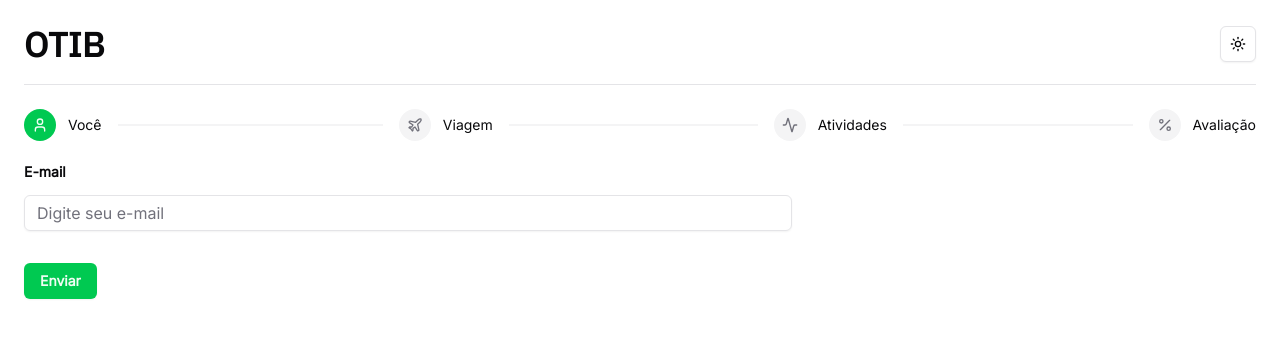
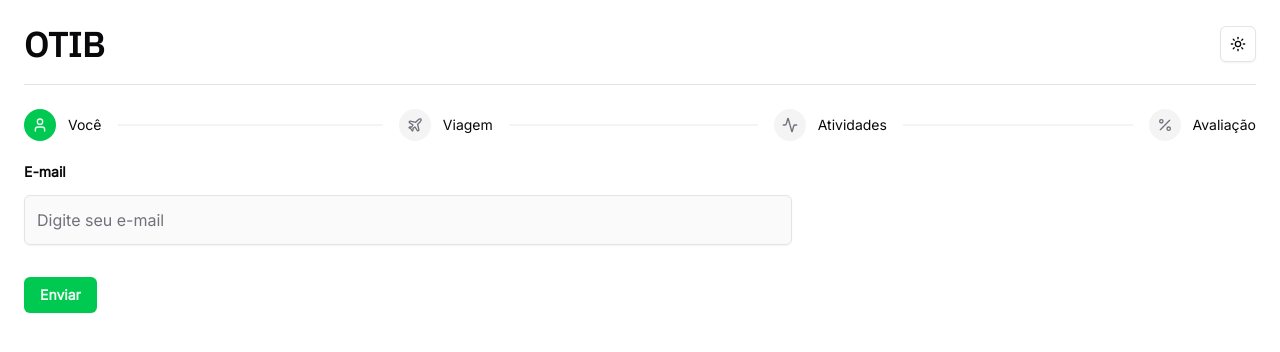
Before and after one commit to otib-hub/otib-portal, a Next.js app: page /form in a window 1280 px wide. Shown: the top 352 px of the page. Built offline with nearby package versions, Linux system fonts and the light colour scheme.

Commit message:
style: input and label spacing and font

```diff
--- a/src/components/ui/input.tsx
+++ b/src/components/ui/input.tsx
@@ -8,8 +8,8 @@ function Input({ className, type, ...props }: React.ComponentProps<'input'>) {
 			type={type}
 			data-slot='input'
 			className={cn(
-				'file:text-foreground placeholder:text-muted-foreground selection:bg-primary selection:text-primary-foreground dark:bg-input/30 border-input flex h-9 w-full min-w-0 rounded-md border bg-transparent px-3 py-1 text-base shadow-xs transition-[color,box-shadow] outline-none file:inline-flex file:h-7 file:border-0 file:bg-transparent file:text-sm file:font-medium disabled:pointer-events-none disabled:cursor-not-allowed disabled:opacity-50',
-				'focus-visible:border-ring focus-visible:ring-ring/50 focus-visible:ring-[3px]',
+				'file:text-foreground placeholder:text-muted-foreground selection:bg-primary selection:text-primary-foreground dark:bg-input/30 border-input flex h-9 w-full min-w-0 rounded-md border bg-input/20 px-3 py-6 text-base shadow-xs transition-[color,box-shadow] outline-none file:inline-flex file:h-7 file:border-0 file:bg-transparent file:text-sm file:font-medium disabled:pointer-events-none disabled:cursor-not-allowed disabled:opacity-50',
+				'focus-visible:border-ring focus-visible:ring-ring focus-visible:ring-[3px]',
 				'aria-invalid:ring-destructive/20 dark:aria-invalid:ring-destructive/40 aria-invalid:border-destructive',
 				className
 			)}
--- a/src/components/ui/label.tsx
+++ b/src/components/ui/label.tsx
@@ -11,7 +11,7 @@ function Label({
 		<LabelPrimitive.Root
 			data-slot='label'
 			className={cn(
-				'flex items-center gap-2 text-base leading-none font-medium select-none group-data-[disabled=true]:pointer-events-none group-data-[disabled=true]:opacity-50 peer-disabled:cursor-not-allowed peer-disabled:opacity-50',
+				'flex items-center gap-2 text-base leading-none font-bold select-none group-data-[disabled=true]:pointer-events-none group-data-[disabled=true]:opacity-50 peer-disabled:cursor-not-allowed peer-disabled:opacity-50',
 				className
 			)}
 			{...props}
```
